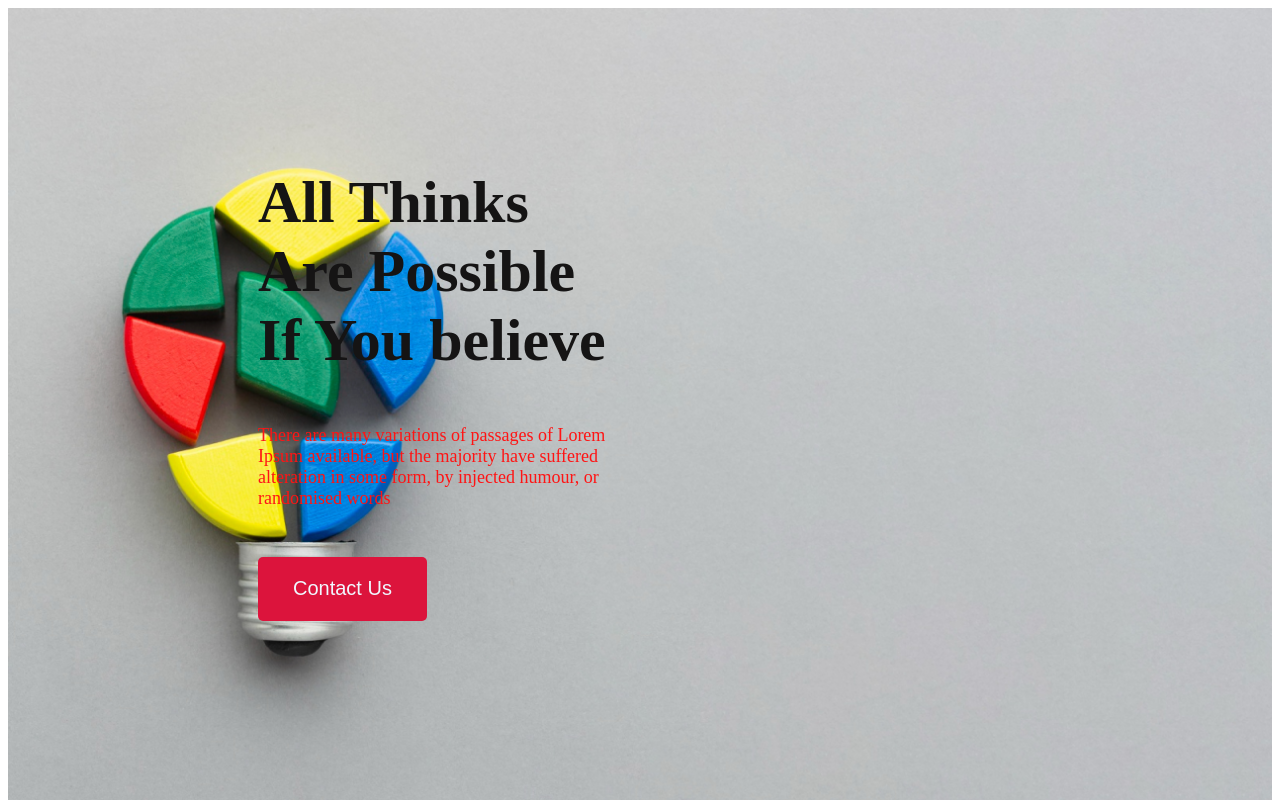
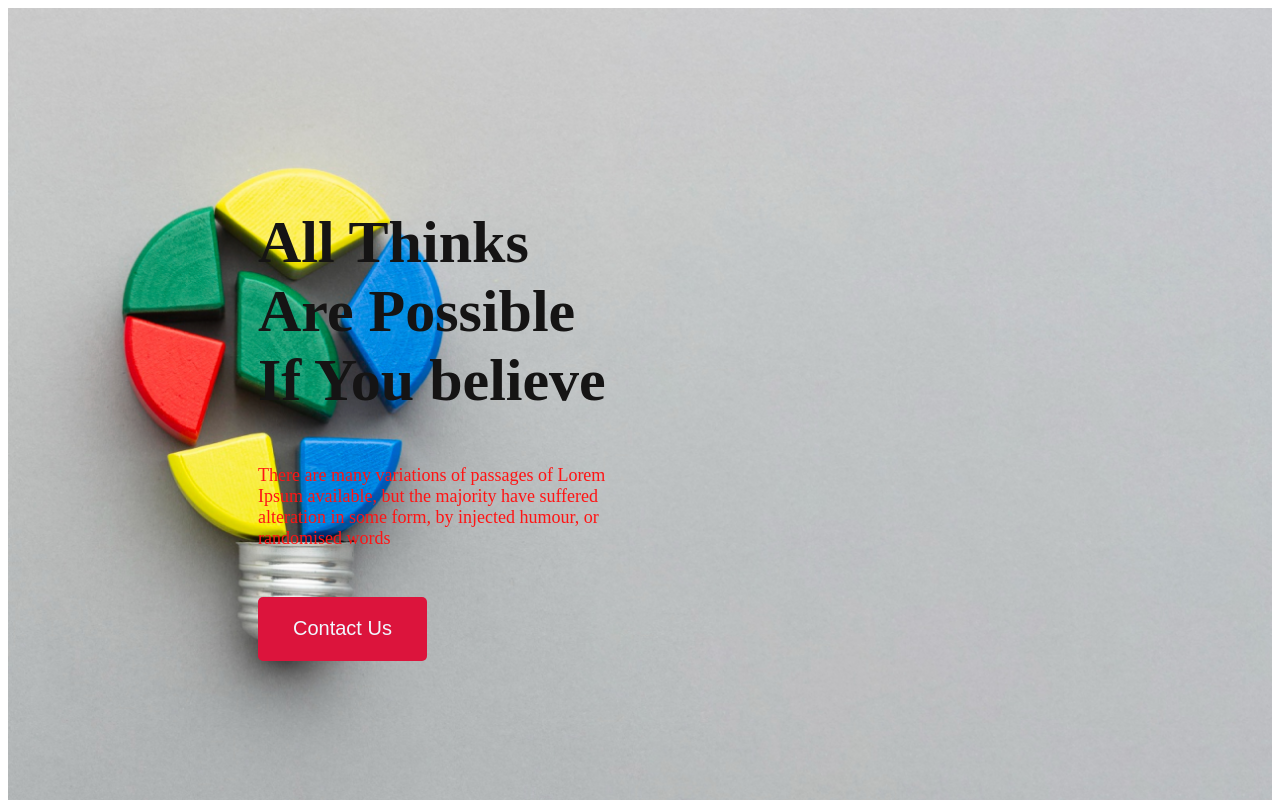
Before and after one commit to mdjahangir86/assignment1-website, a plain HTML site: page index.html in a window 1280 px wide. Shown: the top 800 px of the page. Drawn offline with Linux system fonts and the light colour scheme.

Commit message:
about add

```diff
--- a/style/style.css
+++ b/style/style.css
@@ -13,7 +13,7 @@
     display: flex;
     align-items: center;
     margin: 0 250px;
-    padding-top: 110px;
+    padding-top: 150px;
 }
 
 .banner-title {
```
